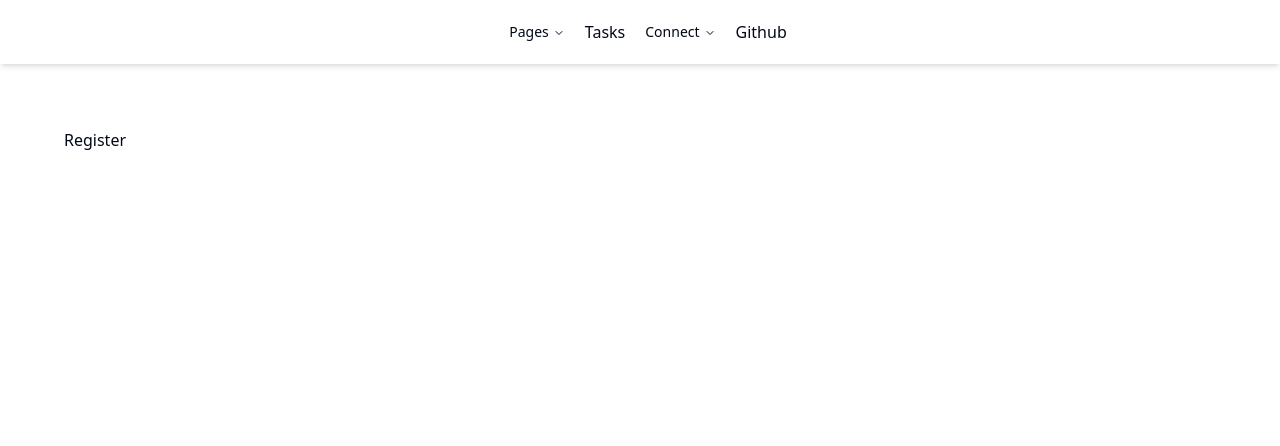
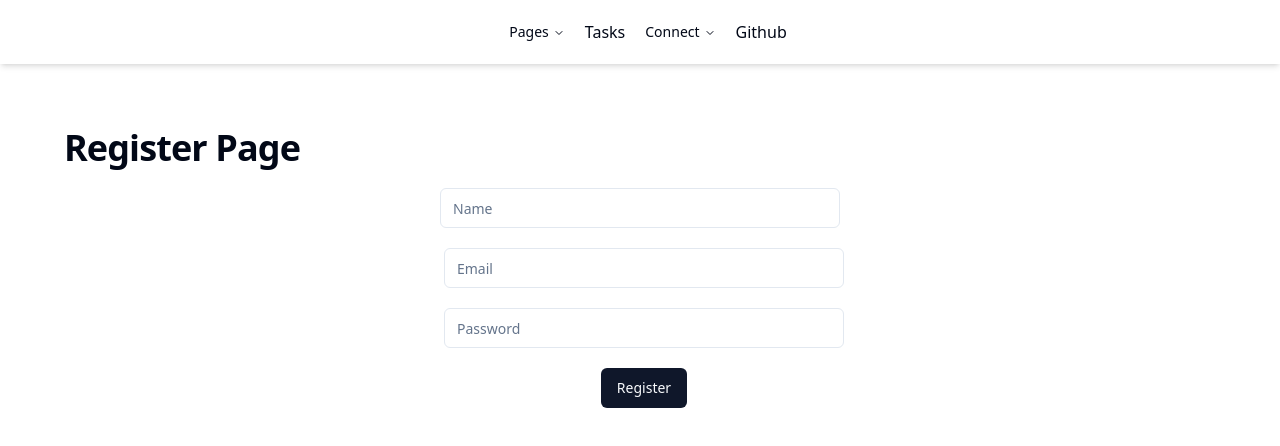
Before and after one commit to REp007/Task-Management, a React (Vite) app in the folder client/: page /register in a window 1280 px wide. Shown: the top 446 px of the page. Built offline with nearby package versions, Linux system fonts and the light colour scheme.

Commit message:
add: Register component

```diff
--- a/client/src/pages/Auth/Login.tsx
+++ b/client/src/pages/Auth/Login.tsx
@@ -2,12 +2,15 @@ import { Button } from "@/components/ui/button"
 import { Input } from "@/components/ui/input"
 import React, { useState } from "react"
 import type { User } from "@/types/type"
+import { useNavigate } from "react-router-dom"
 
 const Login = () => {
     const [user, setUser] = useState<User>({
         email: '',
         password: ''
     });
+    const navigate = useNavigate();
+
     const [error, setError] = useState<string | null>(null);
 
     const handleChange = (e: React.ChangeEvent<HTMLInputElement>) => {
@@ -32,8 +35,8 @@ const Login = () => {
             }
 
             const data = await response.json();
-            console.log(data);
             localStorage.setItem('token', data.token);
+            navigate('/tasks')
         } catch (error) {
             setError(error.message);
             console.error('There was an error!', error);
--- a/client/src/pages/Auth/Register.tsx
+++ b/client/src/pages/Auth/Register.tsx
@@ -1,8 +1,92 @@
+import { Button } from "@/components/ui/button";
+import { Input } from "@/components/ui/input";
+import React, { useState } from "react";
+import type { User } from "@/types/type";
+
+import { useNavigate } from "react-router-dom";
 
 const Register = () => {
+    const [user, setUser] = useState<User>({
+        name: '',
+        email: '',
+        password: ''
+    });
+    const [error, setError] = useState<string | null>(null);
+
+    const handleChange = (e: React.ChangeEvent<HTMLInputElement>) => {
+        setUser({ ...user, [e.target.name]: e.target.value });
+    };
+    const navigate = useNavigate();
+
+    const handleSubmit = async (e: React.FormEvent) => {
+        e.preventDefault();
+        setError(null); // Reset the error state
+
+        try {
+            const response = await fetch('http://localhost:3000/api/auth/register', {
+                method: 'POST',
+                headers: {
+                    'Content-Type': 'application/json'
+                },
+                body: JSON.stringify(user)
+            });
+
+            if (!response.ok) {
+                throw new Error('Network response was not ok');
+            }
+
+            const data = await response.json();
+            // console.log(data);
+            navigate('/login');
+        } catch (error) {
+            setError(error.message);
+            console.error('There was an error!', error);
+        }
+    };
+
     return (
-        <div>Register</div>
-    )
-}
+        <>
+            <h1 className="scroll-m-20 text-3xl font-extrabold tracking-tight lg:text-4xl">
+                Register Page
+            </h1>
+            <menu className="flex justify-center items-center mt-5">
+                <form onSubmit={handleSubmit} action="" method="post">
+                    <div className="flex flex-col gap-y-5 flex-nowrap justify-center items-center space-x-2">
+                        <Input
+                            name="name"
+                            value={user.name}
+                            onChange={handleChange}
+                            type="text"
+                            className="w-full md:w-[400px]"
+                            placeholder="Name"
+                        />
+                        <Input
+                            name="email"
+                            value={user.email}
+                            onChange={handleChange}
+                            type="email"
+                            className="w-full md:w-[400px]"
+                            placeholder="Email"
+                        />
+                        <Input
+                            name="password"
+                            value={user.password}
+                            onChange={handleChange}
+                            type="password"
+                            className="w-full md:w-[400px]"
+                            placeholder="Password"
+                        />
+                        <Button type="submit">Register</Button>
+                    </div>
+                    {error && (
+                        <p className="mt-2 text-red-600">
+                            {error}
+                        </p>
+                    )}
+                </form>
+            </menu>
+        </>
+    );
+};
 
-export default Register
+export default Register;
```
